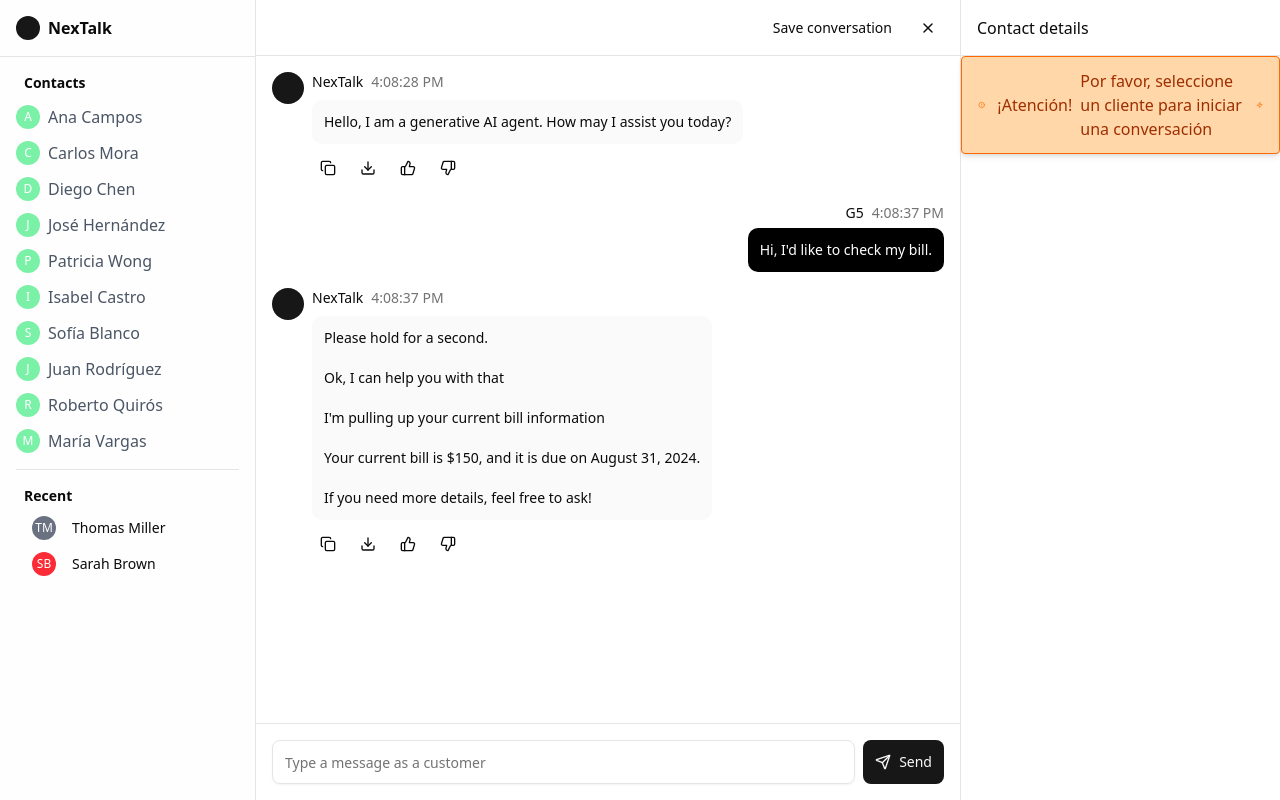
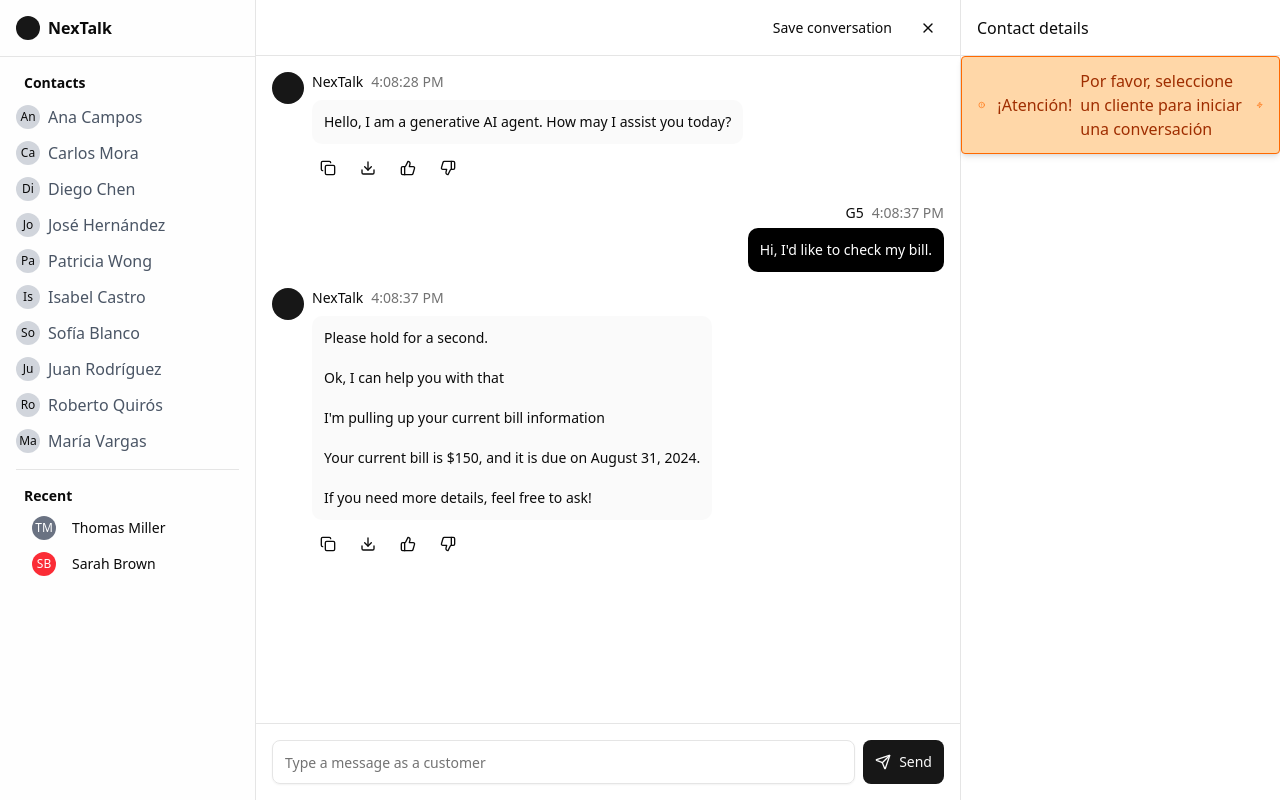
Before and after one commit to MijailDesigns/router-review, a React (Vite) app: page /chat/1 in a window 1280 px wide. Built offline with nearby package versions, Linux system fonts and the light colour scheme.

Commit message:
feat: seleccionar el cliente activo con useparams

```diff
--- a/src/chat/components/ContactList.tsx
+++ b/src/chat/components/ContactList.tsx
@@ -2,7 +2,7 @@
 import { ScrollArea } from "@/components/ui/scroll-area";
 import { getClients } from "@/fake/fake-data";
 import { useQuery } from "@tanstack/react-query";
-import { NavLink } from "react-router";
+import { NavLink, useParams } from "react-router";
 
 const ContactList = () => {
   const { data: clients, isLoading } = useQuery({
@@ -10,6 +10,8 @@
     queryFn: () => getClients(),
     staleTime: 60 * 1000 * 5, // 5 minutes
   });
+
+  const { clientId } = useParams();
 
   return (
     <ScrollArea className="h-[calc(100vh-64px)]">
@@ -23,6 +25,7 @@
 
             {clients?.map((client) => (
               <NavLink
+                key={client.id}
                 to={`/chat/${client.id}`}
                 className={({ isActive }) =>
                   `w-full flex items-center mt-3 transition-all duration-300 ${
@@ -32,10 +35,25 @@
                   }`
                 }
               >
-                <div className="h-6 w-6 rounded-full bg-green-300 mr-2 flex-shrink-0 flex items-center justify-center text-white text-xs">
+                <div
+                  className={`h-6 w-6 rounded-full mr-2 flex-shrink-0 flex items-center justify-center text-xs ${
+                    clientId === client.id
+                      ? "bg-blue-300 text-blue-600 font-medium"
+                      : "bg-gray-300"
+                  }`}
+                >
                   {client.name.charAt(0)}
+                  {client.name.charAt(1)}
                 </div>
-                <span className="text-gray-600">{client.name}</span>
+                <span
+                  className={`transition-all duration-300 ${
+                    clientId === client.id
+                      ? "text-blue-600 font-medium"
+                      : "text-gray-600"
+                  }`}
+                >
+                  {client.name}
+                </span>
               </NavLink>
             ))}
           </div>
```
